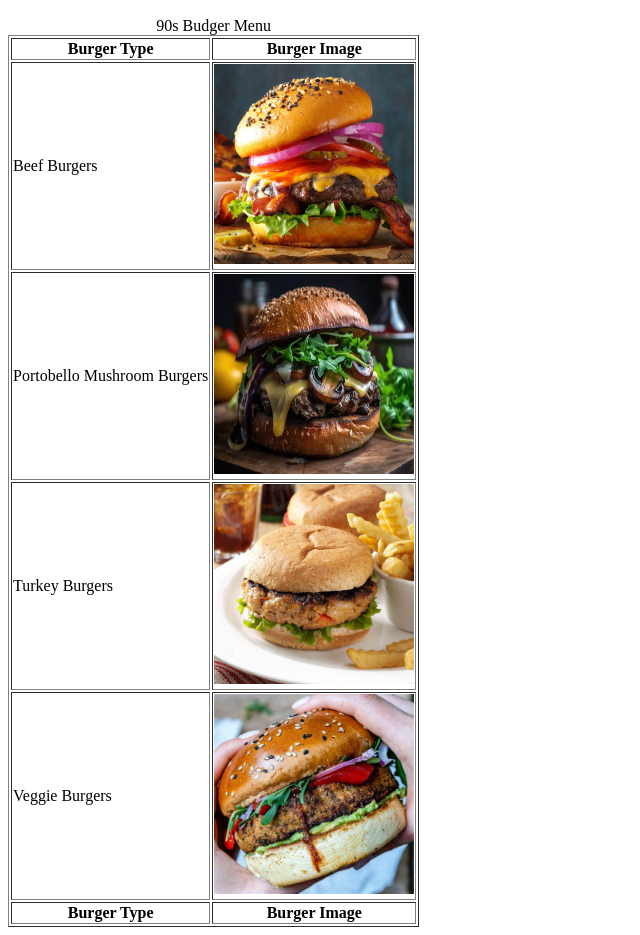
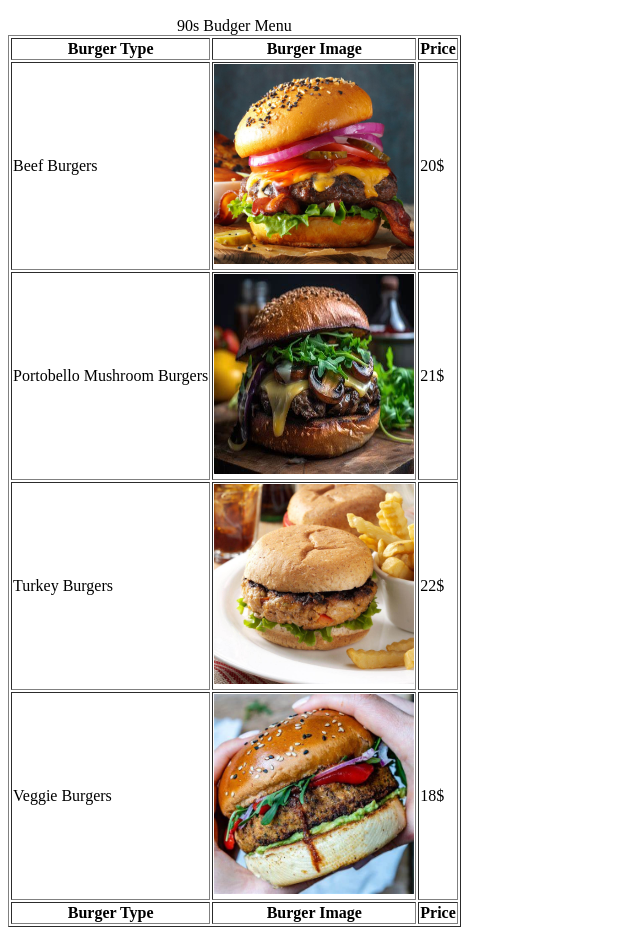
Before and after one commit to SuraSammour/90s-burger, a plain HTML site: page menu.html in a window 1280 px wide. Shown: the part 148-1083 px from the top of the page, without its empty margins (0-640 px from the left). Drawn offline with Linux system fonts and the light colour scheme.

Commit message:
90s edit html

```diff
--- a/menu.html
+++ b/menu.html
@@ -22,6 +22,7 @@
     <thead>
     <th>Burger Type</th>
     <th>Burger Image</th>
+    <th>Price</th>
     </thead>
 
 
@@ -29,20 +30,24 @@
     <tr>
     <td>Beef Burgers</td>
     <td><img src="img/BeefBurgers.jpg" alt="90s burger menu item:beef burger" width="200" height="200"/></td>
+    <td>20$</td>
     </tr>
     <tr>
     <td>Portobello Mushroom Burgers
     </td>
     <td><img src="img/PortobelloMushroomBurgers.jpeg" alt="90s burger menu item:Portobello Mushroom Burgers" width="200" height="200"/></td>
-    </tr>
+    <td>21$</td>
+</tr>
 
 <tr>
     <td>Turkey Burgers</td>
     <td><img src="img/TurkeyBurgers.jpeg" alt="90s burger menu item:Turkey Burgers" width="200" height="200"/></td>
+<td>22$</td>
 </tr>
 <tr>
     <td>Veggie Burgers</td>
     <td><img src="img/VeggieBurgers.jpeg" alt="90s burger menu item:Veggie Burgers" width="200" height="200"/></td>
+<td>18$</td>
 </tr>
 
         </tbody>
@@ -50,6 +55,7 @@
         <tfoot>
              <th>Burger Type</th>
                 <th>Burger Image</th>
+                <th>Price</th>
 
         </tfoot>
 
```
Also changed, not shown: index.html (+2 -0 lines), register.html (+2 -2 lines).
